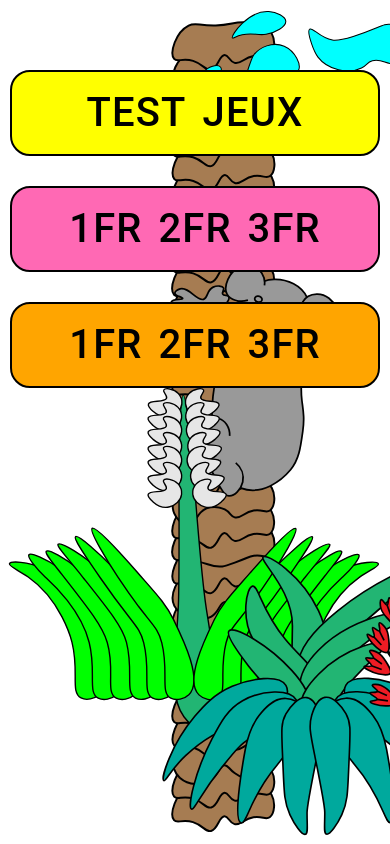
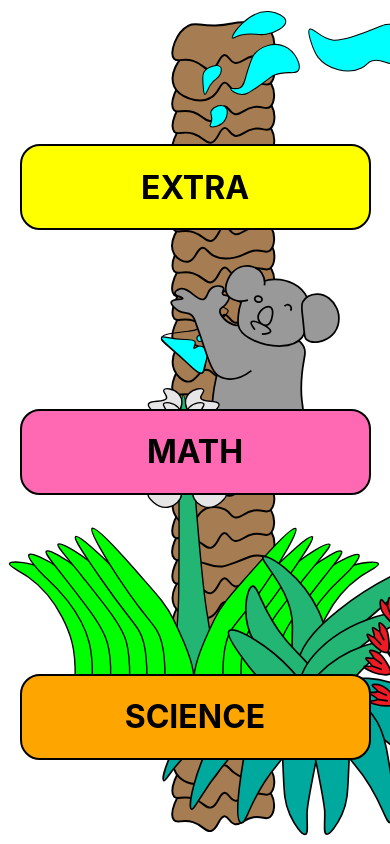
Before and after one commit to salimbeni1/koalabo, a Next.js app in the folder web-app/: page / in a window 390 px wide. Built offline with nearby package versions, Linux system fonts and the light colour scheme; what apollo-upload-client would draw is missing.

Commit message:
phone scrren center buttons

```diff
--- a/web-app/styles/Home.module.scss
+++ b/web-app/styles/Home.module.scss
@@ -120,6 +120,8 @@
     .contcontainer{
         display: flex;
         flex-direction: column;
+        align-items: center;
+        justify-content: space-around;
         width: 100vw;
         height: 100vh;
     }
@@ -127,16 +129,16 @@
     .container {
         position: static;
 
-        width: auto;
+        width: 90%;
         height: auto;
         margin: 10px;
         margin-top: 20px;
 
         h1{
-            display: none;
+            display: inline;
         }
         .buttongroup{
-            display: inline;
+            display: none;
         }
     }
 
```
